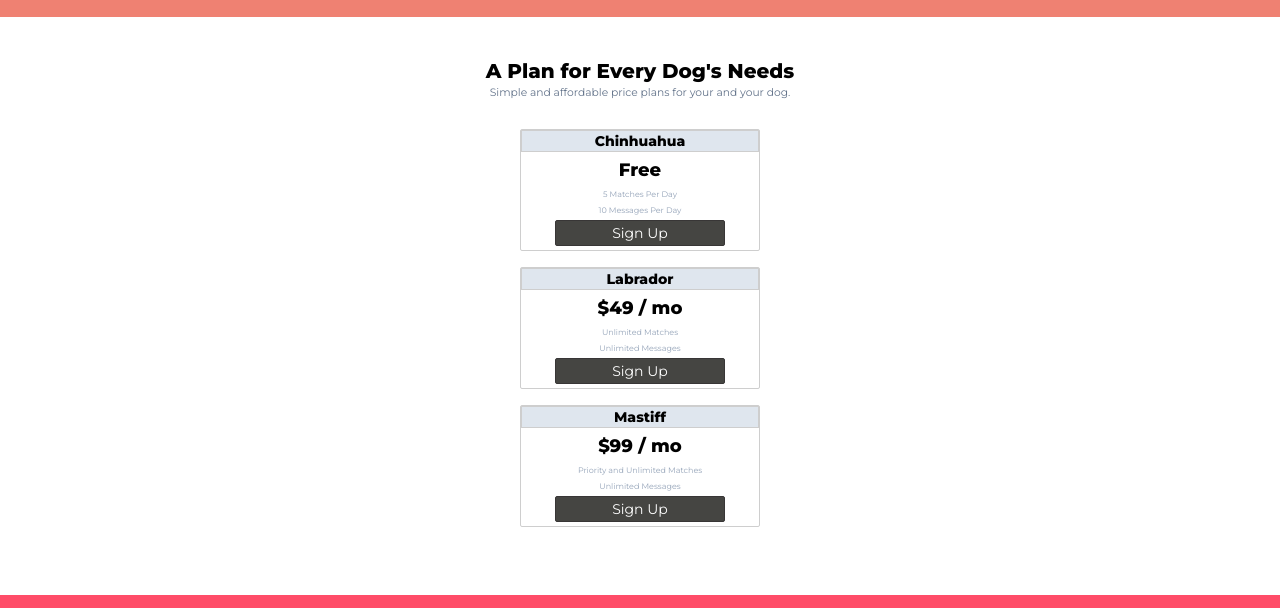
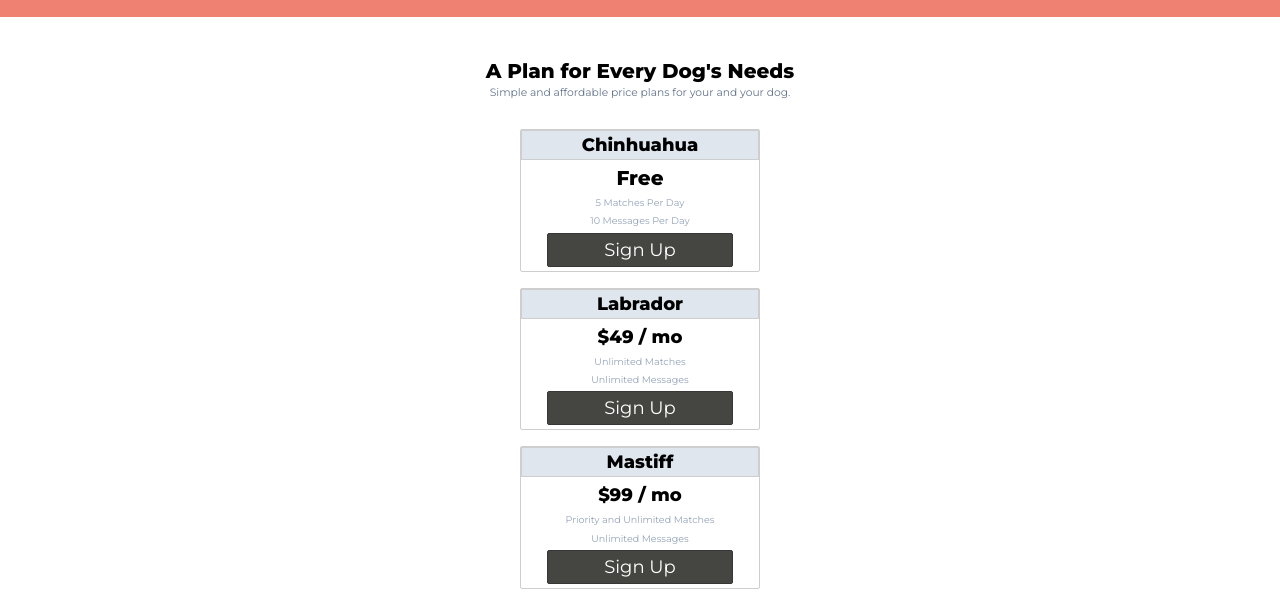
Before and after one commit to Edasgh/TinDog-2021-source-code, a website built with Vite: page index.html in a window 1280 px wide. Shown: the part 2245-2853 px from the top of the page. Built offline with nearby package versions, Linux system fonts and the light colour scheme.

Commit message:
"modified"

```diff
--- a/index.html
+++ b/index.html
@@ -155,15 +155,15 @@
           class="first-pricing-div mx-8 border-[1px] border-[#cecece] rounded-sm space-y-1 w-[15rem]"
         >
           <h3
-            class="font-bold text-sm border-[1px] border-[#cecece] bg-[#dfe6ee]"
+            class="font-bold text-lg border-[1px] border-[#cecece] bg-[#dfe6ee]"
           >
             Chinhuahua
           </h3>
-          <h1 class="text-lg font-bold">Free</h1>
-          <p class="text-slate-400 text-[.5rem]">5 Matches Per Day</p>
-          <p class="text-slate-400 text-[.5rem]">10 Messages Per Day</p>
+          <h1 class="text-xl font-bold">Free</h1>
+          <p class="text-slate-400 text-[.6rem]">5 Matches Per Day</p>
+          <p class="text-slate-400 text-[.6rem]">10 Messages Per Day</p>
           <button
-            class="border-[1px] border-[#383636] rounded-sm px-14 py-0.5 text-sm text-white bg-[#454542]"
+            class="border-[1px] border-[#383636] rounded-sm px-14 py-0.5 text-lg text-white bg-[#454542]"
           >
             Sign Up
           </button>
@@ -174,15 +174,15 @@
           class="first-pricing-div mx-8 border-[1px] border-[#cecece] rounded-sm space-y-1 w-[15rem]"
         >
           <h3
-            class="font-bold text-sm border-[1px] border-[#cecece] bg-[#dfe6ee]"
+            class="font-bold text-lg border-[1px] border-[#cecece] bg-[#dfe6ee]"
           >
             Labrador
           </h3>
           <h1 class="text-lg font-bold">$49 / mo</h1>
-          <p class="text-slate-400 text-[.5rem]">Unlimited Matches</p>
-          <p class="text-slate-400 text-[.5rem]">Unlimited Messages</p>
+          <p class="text-slate-400 text-[.6rem]">Unlimited Matches</p>
+          <p class="text-slate-400 text-[.6rem]">Unlimited Messages</p>
           <button
-            class="border-[1px] border-[#383636] rounded-sm px-14 py-0.5 text-sm text-white hover:text-black bg-[#454542] hover:bg-white"
+            class="border-[1px] border-[#383636] rounded-sm px-14 py-0.5 text-lg text-white hover:text-black bg-[#454542] hover:bg-white"
           >
             Sign Up
           </button>
@@ -193,17 +193,17 @@
           class="first-pricing-div mx-8 border-[1px] border-[#cecece] rounded-sm space-y-1 w-[15rem]"
         >
           <h3
-            class="font-bold text-sm border-[1px] border-[#cecece] bg-[#dfe6ee]"
+            class="font-bold text-lg border-[1px] border-[#cecece] bg-[#dfe6ee]"
           >
             Mastiff
           </h3>
           <h1 class="text-lg font-bold">$99 / mo</h1>
-          <p class="text-slate-400 text-[.5rem]">
+          <p class="text-slate-400 text-[.6rem]">
             Priority and Unlimited Matches
           </p>
-          <p class="text-slate-400 text-[.5rem]">Unlimited Messages</p>
+          <p class="text-slate-400 text-[.6rem]">Unlimited Messages</p>
           <button
-            class="border-[1px] border-[#383636] rounded-sm px-14 py-0.5 text-sm text-white hover:text-black bg-[#454542] hover:bg-white"
+            class="border-[1px] border-[#383636] rounded-sm px-14 py-0.5 text-lg text-white hover:text-black bg-[#454542] hover:bg-white"
           >
             Sign Up
           </button>
```
Also changed, not shown: dist/index.html, 4 other files.
